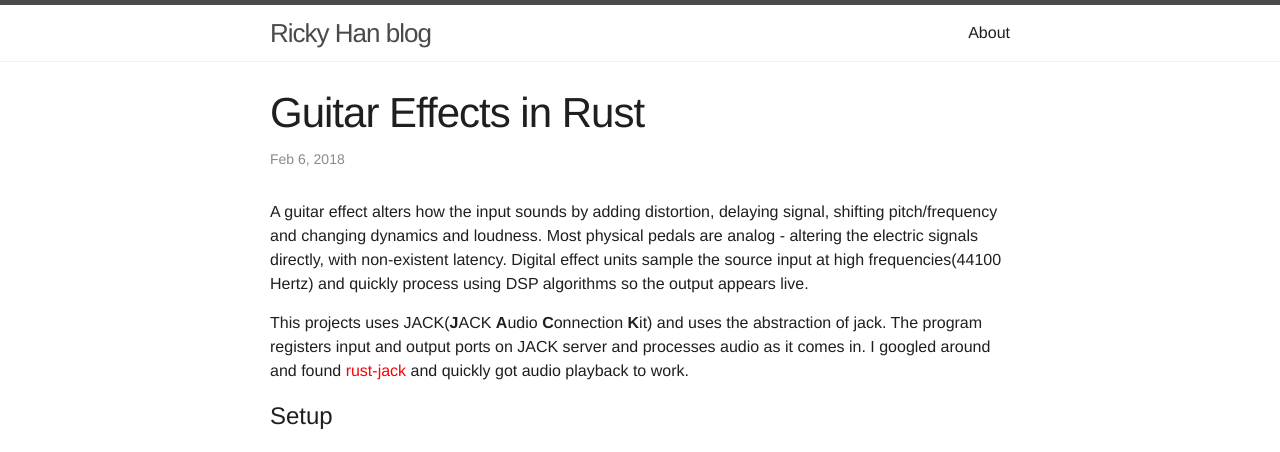
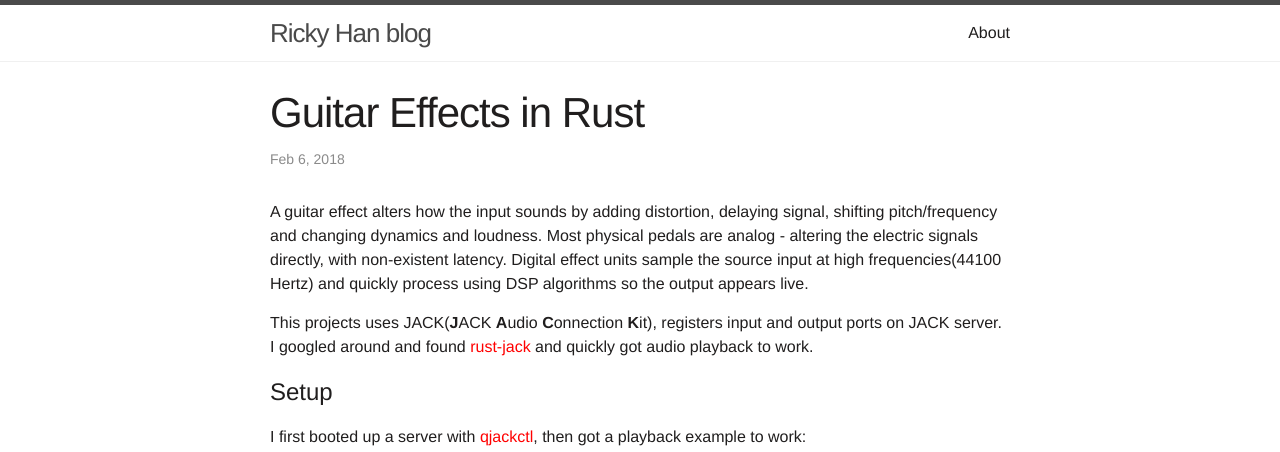
Before and after one commit to 0b01/rickyhan.com, a Jekyll site: the page built from _posts/2018-02-06-rust-guitar-pedal-effects-dsp.markdown, in a window 1280 px wide and 1400 px high. Shown: the top 452 px of the window. Built offline with Jekyll 4.4.1, drawn with Linux system fonts in a browser that asks for light colours; some of the changed text lies outside the part shown.

Commit message:
simplify

````diff
--- a/_posts/2018-02-06-rust-guitar-pedal-effects-dsp.markdown
+++ b/_posts/2018-02-06-rust-guitar-pedal-effects-dsp.markdown
@@ -7,15 +7,11 @@
 
 A guitar effect alters how the input sounds by adding distortion, delaying signal, shifting pitch/frequency and changing dynamics and loudness. Most physical pedals are analog - altering the electric signals directly, with non-existent latency. Digital effect units sample the source input at high frequencies(44100 Hertz) and quickly process using DSP algorithms so the output appears live.
 
-This projects uses JACK(**J**ACK **A**udio **C**onnection **K**it) and uses the abstraction of jack. The program registers input and output ports on JACK server and processes audio as it comes in. I googled around and found [rust-jack](https://github.com/RustAudio/rust-jack) and quickly got audio playback to work.
+This projects uses JACK(**J**ACK **A**udio **C**onnection **K**it), registers input and output ports on JACK server. I googled around and found [rust-jack](https://github.com/RustAudio/rust-jack) and quickly got audio playback to work.
 
 # Setup
 
-I first booted up a server with `qjackctl` and changed setup to lower latency(bottom right corner)...
-
-![qjackctl](https://i.imgur.com/7052cHF.png)
-
-Then got a playback example to work...
+I first booted up a server with [qjackctl](https://i.imgur.com/7052cHF.png), then got a playback example to work:
 
 ```rust
 extern crate jack;
@@ -56,15 +52,13 @@
 }
 ```
 
-This program copies a `&[f32]` of length `samples/period`(in this case 128) from input port to output port 44100 times per second.
+This program copies a `&[f32]` of length `samples/period`(in this case 128) from input port to output port for 44100 times every second.
 
-Now it is time to implement some cool effects! But first, I need some kind of trait to keep things organized.
+Now it's time to implement some cool effects! But first, let's create a trait to keep things organized.
 
 # `Effect` trait
 
 ```rust
-use std::slice;
-pub mod overdrive;
 pub trait Effect : Send {
     fn new() -> Self
         where Self: Sized;
@@ -89,12 +83,6 @@
 pub struct Overdrive {
     pub bypassing: bool,
 }
-
-/// Audio at a low input level is driven by higher input
-/// levels in a non-linear curve characteristic
-///
-/// For overdrive, Symmetrical soft clipping of input values has to
-/// be performed.
 impl Effect for Overdrive {
     fn new() -> Self {
         Overdrive {
@@ -135,7 +123,7 @@
 }
 ```
 
-This effect doubles quiet signals such as eddy currents produced by pickup. It uses a [symmetrical soft clipping](http://sound.whsites.net/articles/soft-clip.htm) to amplify the middle parts. It sounds exactly like the overdrive on my amp. Not really a fan but I was glad it works.
+This effect doubles quiet signals such as eddy currents produced by pickup. It uses a [symmetrical soft clipping](http://sound.whsites.net/articles/soft-clip.htm) to amplify the middle parts. It sounds exactly like the overdrive on my amp.
 
 # Delay
 
````
